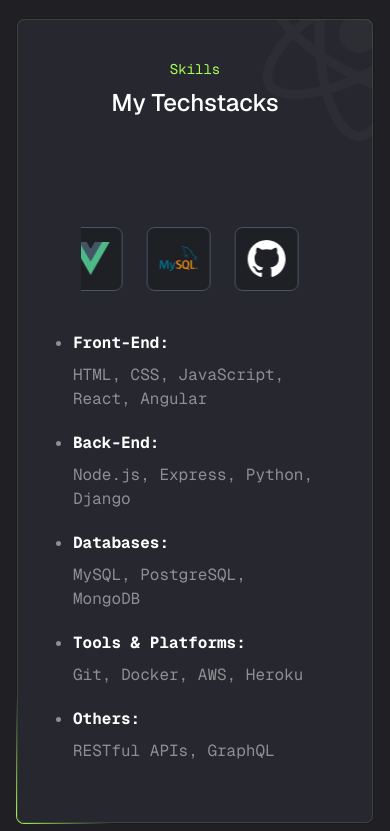
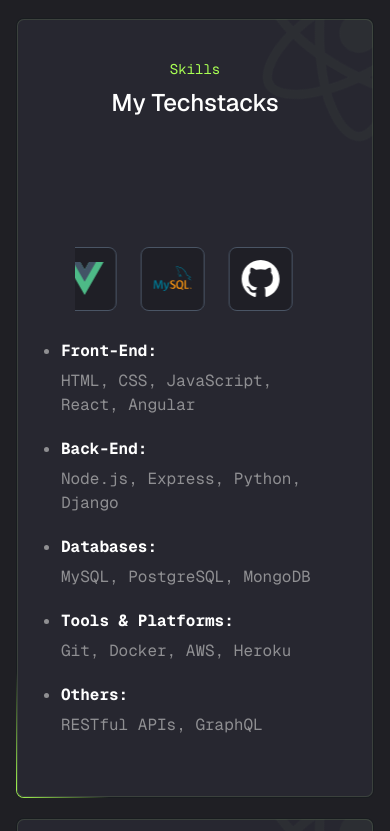
Before and after one commit to itskksingh/kksingh, a Next.js app: page / in a window 390 px wide. Shown: the part 833-1664 px from the top of the page. Built offline with nearby package versions, Linux system fonts and the light colour scheme.

Commit message:
skill spacing fixed

```diff
--- a/components/elements/Expertise.jsx
+++ b/components/elements/Expertise.jsx
@@ -11,7 +11,7 @@ const Expertise = () => {
     <ul className='space-y-5 font-mono text-base text-[#8f8f92] list-disc '>
       {techStacks.map((item) => (
         <li key={item.category}>
-          <span className='text-white font-bold mb-2 block md:inline'>{item.category}:</span>
+          <span className='text-white font-bold mb-1.5 block md:inline'>{item.category}:</span>
           <span className='lg:ml-2'>{item.skills}</span>
         </li>
       ))}
--- a/components/elements/Techstack.jsx
+++ b/components/elements/Techstack.jsx
@@ -19,8 +19,7 @@ const Techstack = ({ containerClass = "" }) => {
   const secondRow = skills.slice(mid);
 
   return (
-    <div
-      className={`mt-5 space-y-6 overflow-hidden w-full flex flex-col items-center justify-center ${containerClass}`}>
+    <div className={`space-y-6 overflow-hidden w-full flex flex-col items-center justify-center ${containerClass}`}>
       <MarqueeRow icons={firstRow} />
       <MarqueeRow icons={secondRow} direction='right' className='w-[80%]' />
     </div>
--- a/components/sections/Myskills.jsx
+++ b/components/sections/Myskills.jsx
@@ -11,13 +11,13 @@ const Myskills = () => {
         <h2 className='font-sans text-2xl md:text-3xl lg:text-4xl font-medium text-white'>My Techstacks</h2>
       </div>
 
-      <div className='flex flex-col lg:flex-row divide-[#525259] lg:divide-x-1 lg:mt-10  w-full'>
+      <div className='flex flex-col lg:flex-row divide-[#525259] lg:divide-x-1 mt-10  w-full'>
         {/* Left: TechStack */}
-        <div className='flex-1 px-5 lg:px-15 flex items-center overflow-hidden w-full'>
+        <div className='flex-1 px-3 lg:px-10 flex items-center overflow-hidden w-full'>
           <TechStack />
         </div>
         {/* Right: Custom content */}
-        <div className='flex-1 flex flex-col items-center justify-center p-10 pb-5 w-full'>
+        <div className='flex-1 flex flex-col items-center justify-center p-7 pb-5 w-full'>
           <Expertise />
         </div>
       </div>
```
